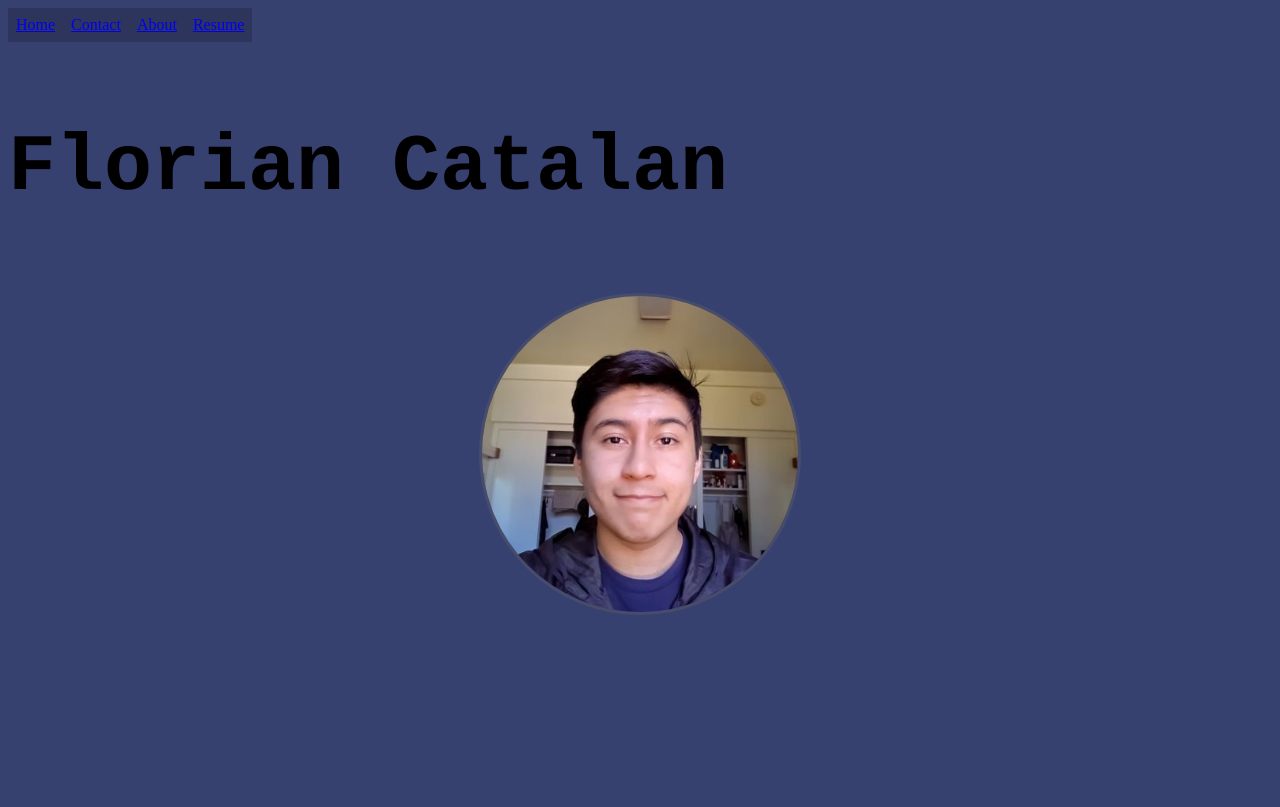
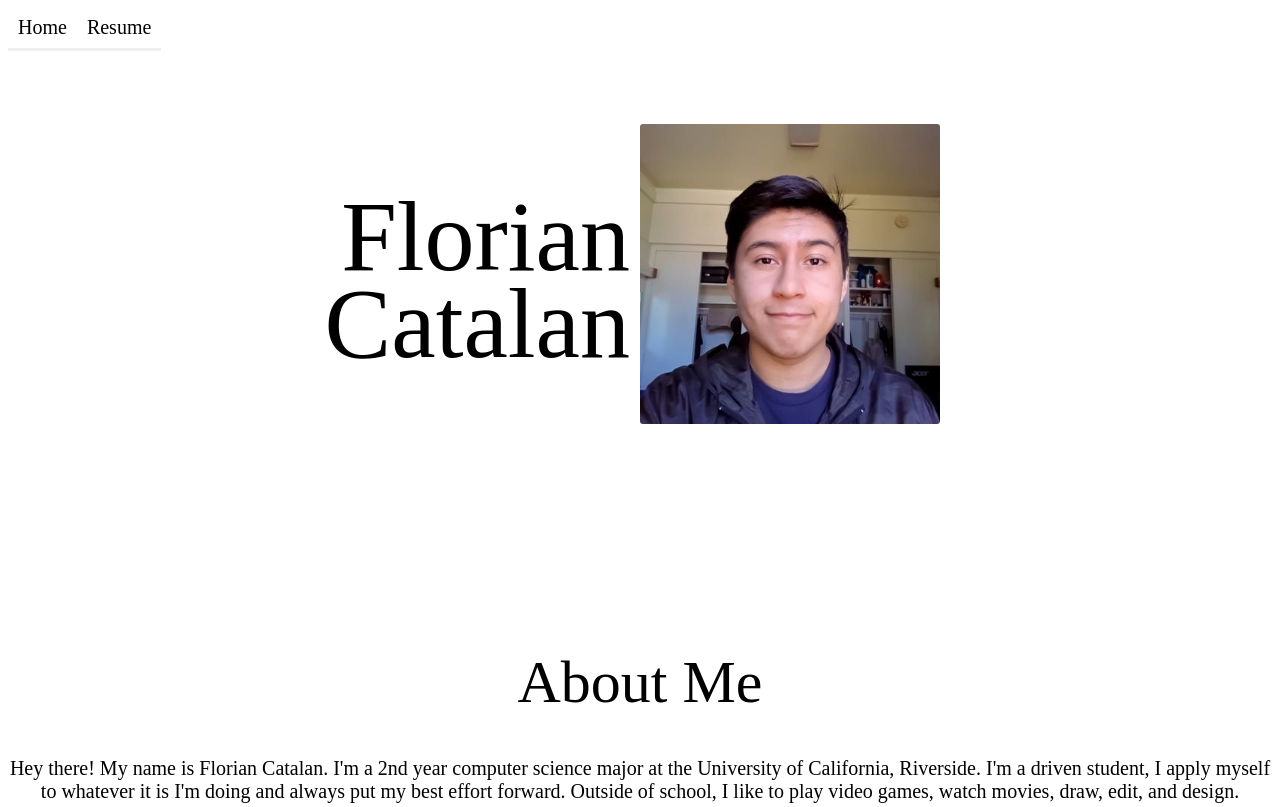
Before and after one commit to floriancat/floriancat.github.io, a plain HTML site: page index.html in a window 1280 px wide. Shown: the top 807 px of the page. Drawn offline with Linux system fonts and the light colour scheme.

Commit message:
Revamped index.html and created seperate CSS file for styling

```diff
--- a/index.html
+++ b/index.html
@@ -1,64 +1,21 @@
 <!DOCTYPE html>
-<html id = wholePage>
-
+<html>
 <head>
+	<link rel ="stylesheet" type = "text/css" href = "style.css">
 	<title> Florian Catalan </title>
-	<style>
-		#wholePage {
-			background-color: #374170;
-		}
-		#name{
-			font-size: 80px;
-			color: black;
-			font-weight: bold;
-			font-family: courier;
-			text-align: auto;
-		}
-		.picStyle {
-			display: block;
-			margin-top: auto;
-			margin-left: auto;
-			margin-right: auto;
-			margin-bottom: auto;
-			border-radius: 50%;
-			border-style: solid;
-			border-color: #484c6b;
-			width: 25%;
-		}
-		#resume{
-			display: block;
-			width: 70%;
-			height: 700px;
-		}
-		#navBar{
-			list-style-type: none;
-			margin:0;
-			padding:0;
-			overflow: hidden;
-		}
-		#navBar li{
-			float: left;
-
-		}
-		#navBar li a{
-			display: block;
-			padding: 8px;
-			background-color: #2d355c;
-		}
-	</style>
 </head>
-
-<ul id = navBar>
-	<li><a href = "index.html">Home</a></li>
-	<li><a href = "contact.html">Contact</a></li>
-	<li><a href = "about.html">About</a></li>
-	<li><a href = "resume.html">Resume</a></li>
-</ul>
-
 <body>
-	<div> <p id = "name"> Florian Catalan </p> </div>
-	<div> <img class="picStyle" src="profile-picture.jpg" alt="My profile picture."> </div>
-	<embed id = "resume" src="resume.pdf">
+	<nav>
+		<ul>
+			<li> <a href = "index.html" class = "homeButton">Home</a> </li>
+			<li> <a href = "resume.html" class = "resumeButton">Resume</a> </li>
+		</ul>
+	</nav>
+	<div class = "containerNameAndPic">
+		<p id = "name"> Florian Catalan </p>
+		<p> <img class = "picStyle" src = "profile-picture.jpg" alt = "My profile picture"> </p>
+	</div>
+	<div> <h1 id = "amTitle"> About Me </h1> </div>
+	<div> <p id = "amDesc"> Hey there! My name is Florian Catalan. I'm a 2nd year computer science major at the University of California, Riverside. I'm a driven student, I apply myself to whatever it is I'm doing and always put my best effort forward. Outside of school, I like to play video games, watch movies, draw, edit, and design.</p>
 </body>
-
 </html>
--- /dev/null
+++ b/style.css
@@ -0,0 +1,72 @@
+.containerNameAndPic {
+			display: grid;
+			/*border: 1px solid black;*/
+			grid-template-columns: 1fr 1fr;
+			height: 600px;
+		}
+		#name {
+			width: 422px;
+			height: 343px;
+			font-family: Roboto Slab;
+			font-style: normal;
+			font-weight: 300;
+			font-size: 100px;
+			line-height: 87.19%;
+			display: flex;
+			align-items: center;
+			text-align: right;
+			margin-left: 200px;
+		}
+		.picStyle {
+			align-self: center;
+			width: 300px;
+			display: flex;
+			margin-top: 100px;
+			border-radius: 3px;
+			border: 5px ;
+		}
+		#amTitle {
+			text-align: center;
+			font-family: Roboto Slab;
+			font-style: normal;
+			font-weight: 300;
+			font-size: 60px;
+		}
+		#amDesc {
+			text-align: center;
+			font-family: Roboto Slab;
+			font-style: normal;
+			font-weight: 300;
+			font-size: 20px;
+			margin-left: auto;
+			margin-right: auto;
+		}
+		nav {
+			display: block;
+			width: 100%;
+			position: fixed;
+			top: 0px;
+		}
+		nav ul {
+			list-style: none;
+			padding-left: 0px;
+		}
+		nav ul li {
+			float: left;
+		}
+		.homeButton {
+			color: #000000;
+			text-decoration: none;
+			border-bottom: inset;
+			padding: 10px;
+			font-family: Roboto Slab;
+			font-size: 20px;
+		}
+		.resumeButton {
+			color: #000000;
+			text-decoration: none;
+			border-bottom: inset;
+			padding: 10px;
+			font-family: Roboto Slab;
+			font-size: 20px;
+		}
```
